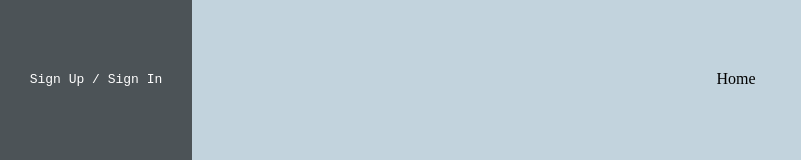
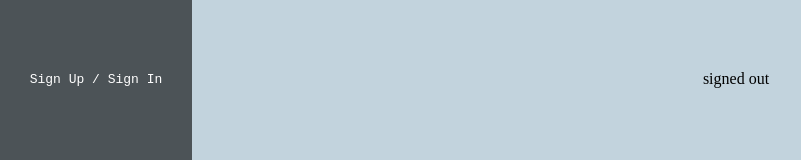
Before and after one commit to ryzbaka/PyLot, a React (Create React App) app in the folder frontend/: page / in a window 1280 px wide. Shown: the part 321-481 px from the top of the page, without its empty margins (0-801 px from the left). Built offline with nearby package versions, Linux system fonts and the light colour scheme; the HTML template or start-up script is replaced by a standard one.

Commit message:
added user sign in state management

```diff
--- a/frontend/src/App.js
+++ b/frontend/src/App.js
@@ -1,14 +1,17 @@
-import React from "react";
+import React,{useState} from "react";
 import Sidebar from "./Sidebar";
 import { Router } from "@reach/router";
 import Home from "./Home";
 import About from "./About";
 import Signupin from "./Signupin";
 import Signup from "./Signup";
+import SignInContext from "./SignInContext";
 
 const App = () => {
+  const signedStateHook = useState("signed out");
   return (
     <React.StrictMode>
+      <SignInContext.Provider value={signedStateHook}>
       <div className="main-container">
         <div className="side-container">
           <Router>
@@ -34,6 +37,7 @@ const App = () => {
           </Router>
         </div>
       </div>
+      </SignInContext.Provider>
     </React.StrictMode>
   );
 };
--- a/frontend/src/Home.js
+++ b/frontend/src/Home.js
@@ -1,6 +1,8 @@
-import React from "react";
+import React, {useContext} from "react";
+import SignInContext from "./SignInContext";
 
 const Home = () => {
-  return <div>Home</div>;
+  const [signInState,setsignInState] = useContext(SignInContext);
+  return <div>{signInState}</div>;
 };
 export default Home;
--- a/frontend/src/SignInContext.js
+++ b/frontend/src/SignInContext.js
@@ -2,4 +2,4 @@ import {createContext} from "react";
 
 const SignInContext = createContext(["Signed Out",()=>{}]);
 
-export default SignInContext
+export default SignInContext;
--- a/frontend/src/Signupin.js
+++ b/frontend/src/Signupin.js
@@ -1,10 +1,11 @@
-import React, { useState } from "react";
+import React, { useState, useContext } from "react";
 import { Link } from "@reach/router";
 import axios from "axios";
-
+import SignInContext from "./SignInContext";
 const Signupin = () => {
   const [username, setUsername] = useState("username");
   const [password, setPassword] = useState("*******");
+  const [signInState,setSignInState] = useContext(SignInContext);
   function verifyDetails() {
     if (username === "" || password === "") {
       alert("Form missing information.");
@@ -15,7 +16,11 @@ const Signupin = () => {
       };
       axios
         .post("/users/signin", formData)
-        .then((response) => alert(response.data));
+        .then((response) => {
+          if(response.data==="Authentication Successful"){
+              setSignInState(username);
+          }
+        });
     }
   }
   return (
```
